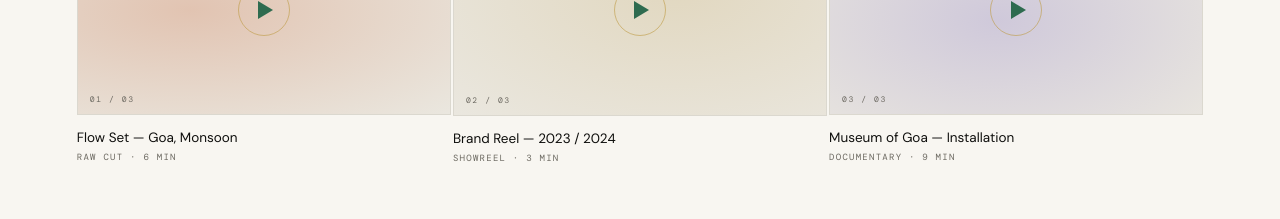
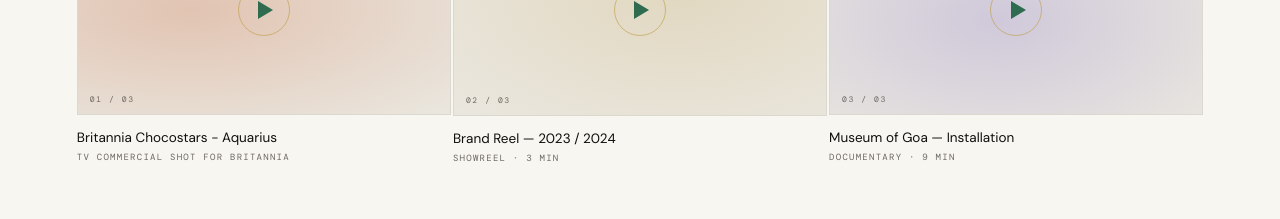
Before and after one commit to omkardhara/Website, a React (Create React App) app: page / in a window 1280 px wide. Shown: the part 7280-7499 px from the top of the page. Built offline with nearby package versions, Linux system fonts and the light colour scheme; a web font is replaced by a local one.

Commit message:
Update App.js

```diff
--- a/src/App.js
+++ b/src/App.js
@@ -410,9 +410,9 @@ const NOTES = [
 
 const VIDEOS = [
   {
-    title: "Flow Set — Goa, Monsoon",
-    sub: "Raw cut · 6 min",
-    yt: "dQw4w9WgXcQ", // swap with real ID
+    title: "Britannia Chocostars - Aquarius",
+    sub: "TV Commercial shot for Britannia",
+    yt: "https://www.youtube.com/watch?v=jyzFUHqmjsQ", // swap with real ID
     bg: "radial-gradient(ellipse at 30% 50%, rgba(200,90,42,0.25), transparent)",
   },
   {
@@ -2324,6 +2324,9 @@ function Media() {
               key={i}
               className={`vid-card reveal reveal-d${i + 1}`}
               style={{ cursor: "pointer" }}
+              onClick={() =>
+               window.open(`https://www.youtube.com/watch?v=${v.yt}`, "_blank")
+          }
             >
               {/* Thumbnail */}
               <div
```
